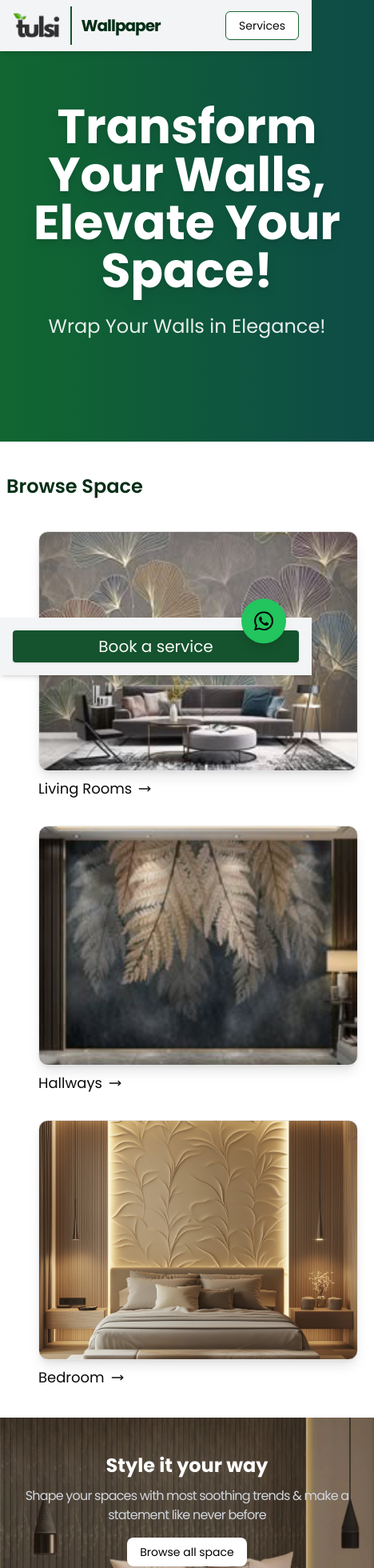
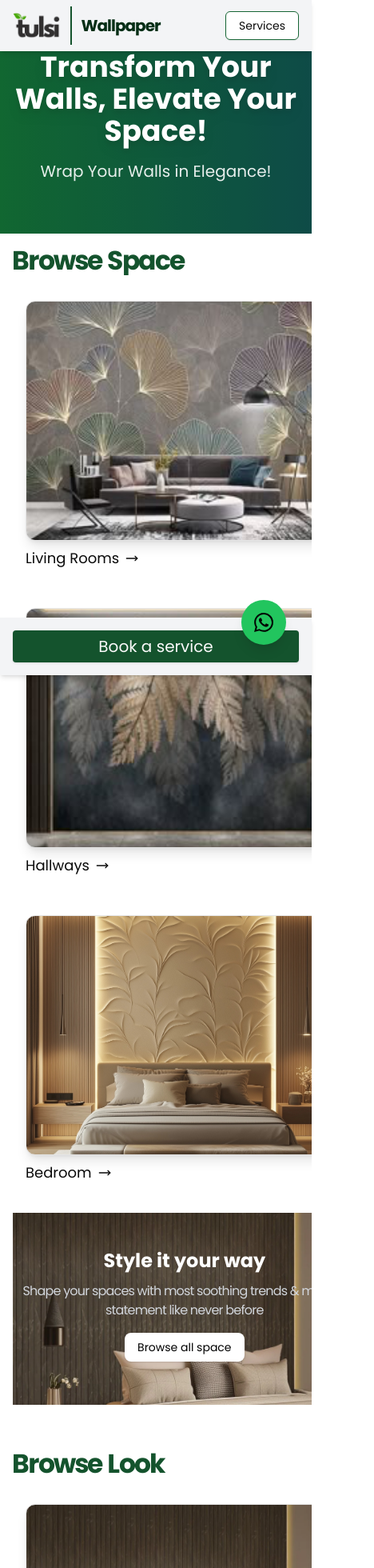
Before and after one commit to Abhiraunak/tulsi, a Next.js app: page /wallpaper in a window 390 px wide. Shown: the top 1960 px of the page at 80% size, 468 px wide, since content can reach past the window. Built offline with nearby package versions, Linux system fonts and the light colour scheme.

Commit message:
overflow problem solved and header text changes

```diff
--- a/app/falsecelling/page.tsx
+++ b/app/falsecelling/page.tsx
@@ -7,6 +7,7 @@ import { Testonomial } from "@/components/Testonomial";
 import ProductAppbar from "@/components/ProductAppbar";
 import BookingButton from "@/components/BookingButoon";
 import WhatsappButton from "@/components/WhatsAppIntegration";
+import { TextAnimate } from "@/components/ui/text-animate";
 
 
 export default function Wallpanels() {
@@ -17,7 +18,7 @@ export default function Wallpanels() {
     }, []);
 
     return (
-        <>
+        <div className="overflow-x-hidden">
             <nav className="w-full sticky top-0 z-[1000] bg-white shadow-md">
                 <ProductAppbar heading="False-Celling" />
             </nav>
@@ -29,8 +30,12 @@ export default function Wallpanels() {
                 />
             </main>
             <section className="container relative max-w-screen-xl mx-auto">
-                <h1 className="text-2xl text-green-950 md:text-4xl font-semibold mb-6 mx-2">Browse Space</h1>
-                <div className="flex items-center justify-center mx-8 md:mx-0">
+                <TextAnimate
+                    className="text-green-900 text-4xl md:text-6xl font-bold mt-2 mb-3 mx-4"
+                    text="Browse Space"
+                    type="popIn"
+                />
+                <div className="flex items-center justify-center">
                     <div className="grid grid-cols-1 md:grid-cols-2 lg:grid-cols-3">
                         <ProductDescription imageUrl={"/Falsecelling/bedroom/design5.jpg"} description={"Bed Rooms"} />
                         <ProductDescription imageUrl={"/Falsecelling/livingroom/design8.jpg"} description={"Living Room"} />
@@ -48,19 +53,21 @@ export default function Wallpanels() {
                 />
             </div>
             <div className="container relative max-w-screen-xl mx-auto mb-10">
-                <h1 className="text-2xl text-green-950 md:text-4xl font-semibold mb-6 mx-2">Browse Look</h1>
-                <div className="mx-8 md:mx-0">
+                <TextAnimate
+                    className="text-green-900 text-4xl md:text-6xl font-bold mt-2 mb-3 mx-4"
+                    text="Browse look"
+                    type="popIn"
+                />
                     <div className="grid grid-cols-1 md:grid-cols-2 ">
                         <ProductDescription imageUrl={"/Falsecelling/roof/roof1.jpg"} description={"Luxury Look"} height="400px" />
                         <ProductDescription imageUrl={"/Falsecelling/bedroom/design2.jpg"} description={"Bedroom"} height="400px" />
                         <ProductDescription imageUrl={"/Falsecelling/livingroom/design8.jpg"} description={"Living room"} height="400px" />
                         <ProductDescription imageUrl={"Falsecelling/livingroom/design7.jpg"} description={"False-celling"} height="400px" />
                     </div>
-                </div>
             </div>
 
             {/* Customer Testimonial Section */}
-            <div className="container relative w-full mx-10 md:mx-auto mb-10">
+            <div className="container relative w-full mx-auto mb-10">
                 <h2 className="text-center text-3xl md:text-5xl font-bold tracking-tight text-gray-900 sm:text-5xl">
                     Read trusted reviews from our customers
                 </h2>
@@ -76,6 +83,6 @@ export default function Wallpanels() {
                 <WhatsappButton />
             </div>
 
-        </>
+        </div>
     );
 }
--- a/app/flooring/page.tsx
+++ b/app/flooring/page.tsx
@@ -17,11 +17,11 @@ export default function Wallpanels() {
     }, []);
 
     return (
-        <>
+        <div className="overflow-x-hidden bg-green-100">
             <nav className="w-full sticky top-0 z-[1000] bg-white shadow-md">
                 <ProductAppbar heading="Flooring" />
             </nav>
-            <main className="max-w-screen h-1/4 mb-10">
+            <main className="max-w-screen h-1/4 mb-10 mx-auto">
                 <Header
                     imageUrl={"/Flooring/Flooring1.png"}
                     headingText={"Strong Foundations Begin with the Right Flooring."}
@@ -30,7 +30,7 @@ export default function Wallpanels() {
             </main>
             <section className="container relative max-w-screen-xl mx-auto">
                 <h1 className="text-2xl text-green-950 md:text-4xl font-semibold mb-6 mx-2">Browse Space</h1>
-                <div className="flex items-center justify-center mx-8 md:mx-0">
+                <div className="flex items-center justify-center mx-auto">
                     <div className="grid grid-cols-1 md:grid-cols-2 lg:grid-cols-3">
                         <ProductDescription imageUrl={"/Flooring/flooring4.jpg"} description={"Living Rooms"} />
                         <ProductDescription imageUrl={"/Flooring/flooring7.jpg"} description={"Bathroom"} />
@@ -49,7 +49,7 @@ export default function Wallpanels() {
             </div>
             <div className="container relative max-w-screen-xl mx-auto mb-10">
                 <h1 className="text-2xl text-green-950 md:text-4xl font-semibold mb-6 mx-2">Browse Look</h1>
-                <div className="mx-8 md:mx-0">
+                <div className="mx-auto">
                     <div className="grid grid-cols-1 md:grid-cols-2 ">
                         <ProductDescription imageUrl={"/Flooring/flooring22.jpg"} description={"Luxury Look"} height="400px" />
                         <ProductDescription imageUrl={"/Flooring/flooring12.jpg"} description={"Wooden"} height="400px" />
@@ -60,7 +60,7 @@ export default function Wallpanels() {
             </div>
 
             {/* Customer Testimonial Section */}
-            <div className="container relative w-full mx-10 md:mx-auto mb-10">
+            <div className="container relative w-full mx-auto mb-10">
                 <h2 className="text-center text-3xl md:text-5xl font-bold tracking-tight text-green-950 sm:text-5xl">
                     Read trusted reviews from our customers
                 </h2>
@@ -76,6 +76,6 @@ export default function Wallpanels() {
                 <WhatsappButton />
             </div>
 
-        </>
+        </div>
     );
 }
--- a/app/newui/page.tsx
+++ b/app/newui/page.tsx
@@ -169,7 +169,6 @@ export default function Page() {
                     </div>
 
                     <Review />
-
                 </div>
             </section>
 
--- a/app/page.tsx
+++ b/app/page.tsx
@@ -72,7 +72,7 @@ export default function Home() {
               "Premium materials and modern lighting integration",
               "Perfect acoustics and thermal insulation"
             ]}
-            link="/false-ceiling"
+            link="/falsecelling"
             imagePosition="left"
           />
 
--- a/app/wallpaint/page.tsx
+++ b/app/wallpaint/page.tsx
@@ -7,7 +7,7 @@ import WhatsappButton from '@/components/WhatsAppIntegration';
 
 export default function Home() {
     return (
-        <div className="bg-gray-50 min-h-screen font-sans">
+        <div className="bg-green-100 min-h-screen font-sans overflow-x-hidden">
             <ProductAppbar heading={'Wallpaint'} />
             {/* Hero Section */}
             <section className="relative text-center py-32 bg-gradient-to-r from-green-700 to-teal-800 text-white overflow-hidden flex flex-col items-center justify-center">
--- a/app/wallpanel/page.tsx
+++ b/app/wallpanel/page.tsx
@@ -7,6 +7,7 @@ import { Testonomial } from "@/components/Testonomial";
 import ProductAppbar from "@/components/ProductAppbar";
 import BookingButton from "@/components/BookingButoon";
 import WhatsappButton from "@/components/WhatsAppIntegration";
+import { TextAnimate } from "@/components/ui/text-animate";
 
 export default function Wallpanels() {
     const [isClient, setIsClient] = useState(false);
@@ -29,8 +30,12 @@ export default function Wallpanels() {
                 />
             </main>
 
-            <section className="w-full px-4 max-w-screen-xl mx-auto">
-                <h1 className="text-2xl text-green-950 md:text-4xl font-semibold mb-6">Browse Space</h1>
+            <section className="w-full mx-auto">
+                <TextAnimate
+                    className="text-green-900 text-4xl md:text-6xl font-bold mt-2 mb-3 mx-4"
+                    text="Browse Space"
+                    type="popIn"
+                />
                 <div className="w-full">
                     <div className="grid grid-cols-1 sm:grid-cols-2 md:grid-cols-3 gap-4">
                         <ProductDescription imageUrl={"/Wallpanels/Panel1.jpg"} description={"Living Rooms"} />
@@ -50,8 +55,12 @@ export default function Wallpanels() {
                 />
             </div>
 
-            <div className="w-full px-4 max-w-screen-xl mx-auto mb-10">
-                <h1 className="text-2xl text-green-950 md:text-4xl font-semibold mb-6">Browse Look</h1>
+            <div className="w-full mx-auto mb-10">
+                <TextAnimate
+                    className="text-green-900 text-4xl md:text-6xl font-bold mt-2 mb-3 mx-4"
+                    text="Browse Look"
+                    type="popIn"
+                />
                 <div className="grid grid-cols-1 sm:grid-cols-2 gap-4">
                     <ProductDescription imageUrl={"/Wallpanels/Panel30.png"} description={"Luxury Look"} height="400px" />
                     <ProductDescription imageUrl={"/Wallpanels/Panel31.png"} description={"Wallpanel"} height="400px" />
--- a/app/wallpaper/page.tsx
+++ b/app/wallpaper/page.tsx
@@ -2,13 +2,12 @@
 import React, { useState, useEffect } from "react";
 import ProductDescription from "@/components/ProductDescription";
 import ProductBetween from "@/components/ProductBetween";
-import Header from "@/components/Header";
 import { Testonomial } from "@/components/Testonomial";
 import ProductAppbar from "@/components/ProductAppbar";
 import BookingButton from "@/components/BookingButoon";
 import WhatsappButton from "@/components/WhatsAppIntegration";
 import { motion } from "framer-motion";
-
+import { TextAnimate } from "@/components/ui/text-animate";
 
 export default function Wallpanels() {
     const [isClient, setIsClient] = useState(false);
@@ -18,35 +17,55 @@ export default function Wallpanels() {
     }, []);
 
     return (
-        <>
+        <div className="overflow-x-hidden">
             <nav className="w-full sticky top-0 z-[1000] bg-white shadow-md">
                 <ProductAppbar heading="Wallpaper" />
             </nav>
-            <section className="relative w-[120%] md:w-full text-center py-32 bg-gradient-to-r from-green-700 to-teal-800 text-white overflow-hidden flex flex-col items-center justify-center">
+
+            {/* Hero Section - Made Responsive */}
+            <section className="relative w-full text-center py-16 md:py-32 bg-gradient-to-r from-green-700 to-teal-800 text-white flex flex-col items-center justify-center">
                 <div className="absolute inset-0 bg-black opacity-20"></div>
                 <motion.div
-                    className="relative z-10 max-w-5xl text-center"
+                    className="relative z-10 max-w-5xl px-4 text-center"
                     initial={{ opacity: 0, y: -50 }}
                     animate={{ opacity: 1, y: 0 }}
                     transition={{ duration: 1 }}
                 >
-                    <h1 className="text-6xl md:text-7xl font-extrabold drop-shadow-lg animate-fadeIn">
-                      Transform Your Walls, Elevate Your Space!
+                    <h1 className="text-4xl sm:text-5xl md:text-6xl lg:text-7xl font-extrabold drop-shadow-lg animate-fadeIn">
+                        Transform Your Walls, Elevate Your Space!
                     </h1>
-                    <p className="mt-6 text-2xl md:text-3xl opacity-90">Wrap Your Walls in Elegance!</p>
+                    <p className="mt-4 md:mt-6 text-xl md:text-2xl lg:text-3xl opacity-90">
+                        Wrap Your Walls in Elegance!
+                    </p>
                 </motion.div>
             </section>
-            <section className="container relative max-w-screen-xl mx-auto">
-                <h1 className="text-2xl text-green-950 md:text-4xl font-semibold mb-6 mx-2 mt-10">Browse Space</h1>
-                <div className="flex items-center justify-center mx-8 md:mx-0">
-                    <div className="grid grid-cols-1 md:grid-cols-2 lg:grid-cols-3">
-                        <ProductDescription imageUrl={"/Wallpaper/wallpaper3.png"} description={"Living Rooms"} />
-                        <ProductDescription imageUrl={"/Wallpaper/wallpaper1.png"} description={"Hallways"} />
-                        <ProductDescription imageUrl={"/Wallpaper/wallpaper5.jpg"} description={"Bedroom"} />
+
+            {/* Browse Space Section */}
+            <section className="container relative max-w-screen-xl mx-auto px-4">
+                <TextAnimate
+                    className="text-green-900 text-3xl md:text-4xl font-bold my-4 md:my-6"
+                    text="Browse Space"
+                    type="popIn"
+                />
+                <div className="flex items-center justify-center mx-auto">
+                    <div className="grid grid-cols-1 sm:grid-cols-2 md:grid-cols-3 gap-4 md:gap-6 w-full">
+                        <ProductDescription
+                            imageUrl={"/Wallpaper/wallpaper3.png"}
+                            description={"Living Rooms"}
+                        />
+                        <ProductDescription
+                            imageUrl={"/Wallpaper/wallpaper1.png"}
+                            description={"Hallways"}
+                        />
+                        <ProductDescription
+                            imageUrl={"/Wallpaper/wallpaper5.jpg"}
+                            description={"Bedroom"}
+                        />
                     </div>
                 </div>
             </section>
-            <div className="container relative max-w-screen-2xl mx-auto pt-5 md:pt-20 pb-10 inset-0">
+
+            <div className="container relative max-w-screen-2xl mx-auto pt-5 md:pt-20 pb-10 px-4">
                 <ProductBetween
                     imageUrl={"/Wallpanels/Panel30.png"}
                     headingText={"Style it your way"}
@@ -55,21 +74,43 @@ export default function Wallpanels() {
                     to={"/wallpanel/gallery"}
                 />
             </div>
-            <div className="container relative max-w-screen-xl mx-auto mb-10">
-                <h1 className="text-2xl text-green-950 md:text-4xl font-semibold mb-6 mx-2">Browse Look</h1>
-                <div className="mx-8 md:mx-0">
-                    <div className="grid grid-cols-1 md:grid-cols-2 ">
-                        <ProductDescription imageUrl={"/Wallpanels/Panel30.png"} description={"Luxury Look"} height="400px" />
-                        <ProductDescription imageUrl={"/Wallpanels/Panel31.png"} description={"Wallpanel"} height="400px" />
-                        <ProductDescription imageUrl={"/Wallpanels/Panel13.jpg"} description={"Wallpanel"} height="400px" />
-                        <ProductDescription imageUrl={"/Wallpanels/Panel26.jpg"} description={"Wallpanel"} height="400px" />
+
+            {/* Browse Look Section */}
+            <div className="container relative max-w-screen-xl mx-auto mb-10 px-4">
+                <TextAnimate
+                    className="text-green-900 text-3xl md:text-4xl font-bold my-4 md:my-6"
+                    text="Browse Look"
+                    type="popIn"
+                />
+                <div className="mx-auto">
+                    <div className="grid grid-cols-1 sm:grid-cols-2 gap-4 md:gap-6">
+                        <ProductDescription
+                            imageUrl={"/Wallpanels/Panel30.png"}
+                            description={"Luxury Look"}
+                            height="300px"
+                        />
+                        <ProductDescription
+                            imageUrl={"/Wallpanels/Panel31.png"}
+                            description={"Wallpanel"}
+                            height="300px"
+                        />
+                        <ProductDescription
+                            imageUrl={"/Wallpanels/Panel13.jpg"}
+                            description={"Wallpanel"}
+                            height="300px"
+                        />
+                        <ProductDescription
+                            imageUrl={"/Wallpanels/Panel26.jpg"}
+                            description={"Wallpanel"}
+                            height="300px"
+                        />
                     </div>
                 </div>
             </div>
 
             {/* Customer Testimonial Section */}
-            <div className="container relative w-full mx-10 md:mx-auto mb-10">
-                <h2 className="text-center text-3xl md:text-5xl font-bold tracking-tight text-gray-900 sm:text-5xl">
+            <div className="container relative w-full mx-auto mb-10 px-4">
+                <h2 className="text-center text-2xl sm:text-3xl md:text-4xl lg:text-5xl font-bold text-gray-900 mb-6 md:mb-10">
                     Read trusted reviews from our customers
                 </h2>
                 {isClient && <Testonomial />}
@@ -80,10 +121,9 @@ export default function Wallpanels() {
             </div>
 
             {/* WhatsApp Button Above Booking Button */}
-            <div className="fixed bottom-20 right-5 z-[1100]">
+            <div className="fixed bottom-20 md:bottom-24 right-4 md:right-6 z-[1100]">
                 <WhatsappButton />
             </div>
-
-        </>
+        </div>
     );
 }
--- a/components/Heronew.tsx
+++ b/components/Heronew.tsx
@@ -4,8 +4,14 @@ import BackgroundVideo from "@/components/BackgroundVideo";
 import { AuroraText } from "@/components/ui/aurora-text";
 import { WordRotate } from "@/components/ui/word-rotate";
 import { motion } from "framer-motion";
+import { useRouter } from "next/navigation";
 
 export default function Page() {
+    const router = useRouter();
+
+    function handleRoute(to: string){
+        router.push(to);
+    }
     return (
         <div className="relative max-w-screen-2xl mx-auto min-h-screen bg-black/20 overflow-hidden select-none">
             <Appbar />
@@ -42,10 +48,14 @@ export default function Page() {
                     transition={{ duration: 0.3, delay: 1 }}
                     className="relative z-10 mt-8 flex flex-col sm:flex-row items-center justify-center gap-4 w-full max-w-md mx-auto"
                 >
-                    <button className="w-full sm:w-auto px-8 py-3 rounded-lg bg-[#008000] font-medium text-white transition-all duration-300 hover:bg-[#006400]">
+                    <button
+                        onClick={() => handleRoute("/wallpanel")}
+                        className="w-full sm:w-auto px-8 py-3 rounded-lg bg-[#008000] font-medium text-white transition-all duration-300 hover:bg-[#006400]">
                         Explore Now
                     </button>
-                    <button className="w-full sm:w-auto px-8 py-3 rounded-lg border border-gray-300 bg-white font-medium text-black transition-all duration-300 hover:bg-gray-100">
+                    <button
+                        onClick={() => handleRoute("/services")}
+                        className="w-full sm:w-auto px-8 py-3 rounded-lg border border-gray-300 bg-white font-medium text-black transition-all duration-300 hover:bg-gray-100">
                         Contact Support
                     </button>
                 </motion.div>
```
